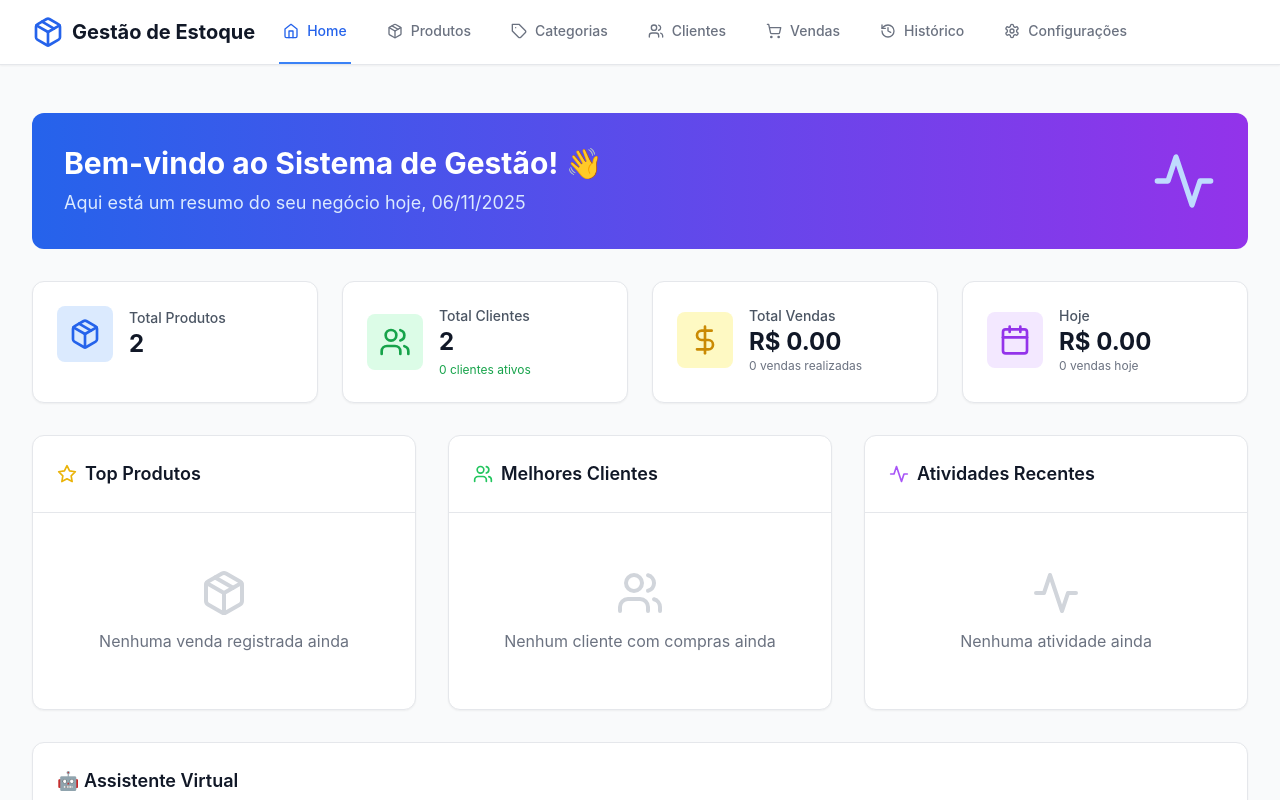
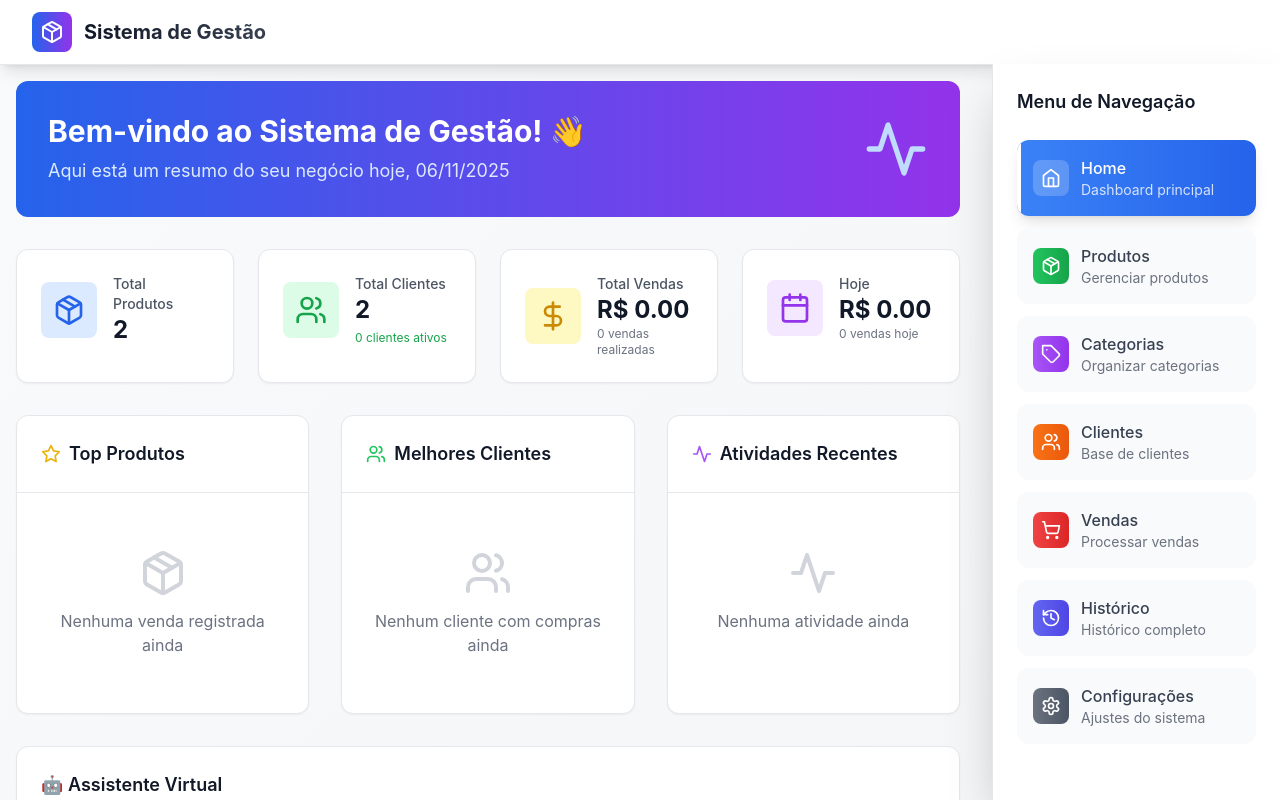
Before and after one commit to Andrakael/Alfa-Test, a React (Create React App) app in the folder Alfa-Test/: page / in a window 1280 px wide. Shown: the top 800 px of the page. Built offline with nearby package versions, Linux system fonts and the light colour scheme.

Commit message:
Style: Redesign layout with modern right sidebar menu

```diff
--- a/Alfa-Test/src/components/Layout.tsx
+++ b/Alfa-Test/src/components/Layout.tsx
@@ -1,5 +1,5 @@
 import React from 'react';
-import { Package, Users, History, Tag, ShoppingCart, Settings, Home } from 'lucide-react';
+import { Package, Users, History, Tag, ShoppingCart, Settings, Home, Menu, X } from 'lucide-react';
 
 interface LayoutProps {
   children: React.ReactNode;
@@ -8,57 +8,162 @@ interface LayoutProps {
 }
 
 export const Layout: React.FC<LayoutProps> = ({ children, activeTab, onTabChange }) => {
+  const [sidebarOpen, setSidebarOpen] = React.useState(false);
+
   const tabs = [
-    { id: 'home', label: 'Home', icon: Home },
-    { id: 'produtos', label: 'Produtos', icon: Package },
-    { id: 'categorias', label: 'Categorias', icon: Tag },
-    { id: 'clientes', label: 'Clientes', icon: Users },
-    { id: 'vendas', label: 'Vendas', icon: ShoppingCart },
-    { id: 'transacoes', label: 'Histórico', icon: History },
-    { id: 'configuracoes', label: 'Configurações', icon: Settings },
+    { id: 'home', label: 'Home', icon: Home, color: 'from-blue-500 to-blue-600' },
+    { id: 'produtos', label: 'Produtos', icon: Package, color: 'from-green-500 to-green-600' },
+    { id: 'categorias', label: 'Categorias', icon: Tag, color: 'from-purple-500 to-purple-600' },
+    { id: 'clientes', label: 'Clientes', icon: Users, color: 'from-orange-500 to-orange-600' },
+    { id: 'vendas', label: 'Vendas', icon: ShoppingCart, color: 'from-red-500 to-red-600' },
+    { id: 'transacoes', label: 'Histórico', icon: History, color: 'from-indigo-500 to-indigo-600' },
+    { id: 'configuracoes', label: 'Configurações', icon: Settings, color: 'from-gray-500 to-gray-600' },
   ];
 
   return (
-    <div className="min-h-screen bg-gray-50">
-      <nav className="bg-white shadow-sm border-b">
-        <div className="max-w-7xl mx-auto px-4 sm:px-6 lg:px-8">
-          <div className="flex justify-between h-16">
-            <div className="flex">
+    <div className="min-h-screen bg-gradient-to-br from-gray-50 to-gray-100">
+      {/* Header */}
+      <header className="bg-white shadow-lg border-b border-gray-200">
+        <div className="px-4 sm:px-6 lg:px-8">
+          <div className="flex justify-between items-center h-16">
+            <div className="flex items-center">
               <div className="flex-shrink-0 flex items-center">
-                <Package className="h-8 w-8 text-primary-600" />
-                <span className="ml-2 text-xl font-bold text-gray-900">
-                  Gestão de Estoque
+                <div className="bg-gradient-to-r from-blue-600 to-purple-600 p-2 rounded-lg">
+                  <Package className="h-6 w-6 text-white" />
+                </div>
+                <span className="ml-3 text-xl font-bold bg-gradient-to-r from-gray-900 to-gray-700 bg-clip-text text-transparent">
+                  Sistema de Gestão
                 </span>
               </div>
-              <div className="hidden sm:ml-6 sm:flex sm:space-x-8">
-                {tabs.map((tab) => {
+            </div>
+
+            {/* Mobile menu button */}
+            <button
+              onClick={() => setSidebarOpen(!sidebarOpen)}
+              className="md:hidden p-2 rounded-lg bg-gray-100 hover:bg-gray-200 transition-colors"
+            >
+              {sidebarOpen ? <X className="h-5 w-5" /> : <Menu className="h-5 w-5" />}
+            </button>
+          </div>
+        </div>
+      </header>
+
+      <div className="flex">
+        {/* Main Content */}
+        <main className="flex-1 p-4 md:pr-80">
+          <div className="max-w-6xl">
+            {children}
+          </div>
+        </main>
+
+        {/* Right Sidebar - Desktop */}
+        <aside className="hidden md:block fixed right-0 top-16 h-[calc(100vh-4rem)] w-72 bg-white shadow-2xl border-l border-gray-200 overflow-y-auto">
+          <div className="p-6">
+            <h2 className="text-lg font-semibold text-gray-900 mb-6">Menu de Navegação</h2>
+            <nav className="space-y-3">
+              {tabs.map((tab, index) => {
                 const Icon = tab.icon;
+                const isActive = activeTab === tab.id;
                 return (
                   <button
                     key={tab.id}
                     onClick={() => onTabChange(tab.id)}
-                      className={`${
-                        activeTab === tab.id
-                          ? 'border-primary-500 text-primary-600'
-                          : 'border-transparent text-gray-500 hover:text-gray-700 hover:border-gray-300'
-                      } whitespace-nowrap py-2 px-1 border-b-2 font-medium text-sm flex items-center space-x-2`}
+                    className={`w-full group relative overflow-hidden rounded-xl p-4 text-left transition-all duration-300 transform hover:scale-105 ${
+                      isActive
+                        ? 'bg-gradient-to-r ' + tab.color + ' text-white shadow-lg'
+                        : 'bg-gray-50 hover:bg-gray-100 text-gray-700 hover:text-gray-900'
+                    }`}
+                    style={{
+                      animationDelay: `${index * 100}ms`
+                    }}
                   >
-                      <Icon className="h-4 w-4" />
-                      <span>{tab.label}</span>
+                    <div className="flex items-center space-x-3">
+                      <div className={`p-2 rounded-lg ${
+                        isActive
+                          ? 'bg-white/20'
+                          : 'bg-gradient-to-r ' + tab.color + ' text-white'
+                      }`}>
+                        <Icon className="h-5 w-5" />
+                      </div>
+                      <div>
+                        <div className="font-medium">{tab.label}</div>
+                        <div className={`text-sm ${
+                          isActive ? 'text-white/80' : 'text-gray-500'
+                        }`}>
+                          {tab.id === 'home' && 'Dashboard principal'}
+                          {tab.id === 'produtos' && 'Gerenciar produtos'}
+                          {tab.id === 'categorias' && 'Organizar categorias'}
+                          {tab.id === 'clientes' && 'Base de clientes'}
+                          {tab.id === 'vendas' && 'Processar vendas'}
+                          {tab.id === 'transacoes' && 'Histórico completo'}
+                          {tab.id === 'configuracoes' && 'Ajustes do sistema'}
+                        </div>
+                      </div>
+                    </div>
+
+                    {/* Active indicator */}
+                    {isActive && (
+                      <div className="absolute left-0 top-0 bottom-0 w-1 bg-white rounded-r-full"></div>
+                    )}
                   </button>
                 );
               })}
+            </nav>
+          </div>
+        </aside>
+
+        {/* Mobile Sidebar */}
+        {sidebarOpen && (
+          <div className="md:hidden fixed inset-0 z-50 bg-black bg-opacity-50" onClick={() => setSidebarOpen(false)}>
+            <aside className="fixed right-0 top-0 h-full w-80 bg-white shadow-2xl transform transition-transform duration-300">
+              <div className="p-6">
+                <div className="flex justify-between items-center mb-6">
+                  <h2 className="text-lg font-semibold text-gray-900">Menu</h2>
+                  <button
+                    onClick={() => setSidebarOpen(false)}
+                    className="p-2 rounded-lg bg-gray-100 hover:bg-gray-200"
+                  >
+                    <X className="h-5 w-5" />
+                  </button>
+                </div>
+                <nav className="space-y-3">
+                  {tabs.map((tab, index) => {
+                    const Icon = tab.icon;
+                    const isActive = activeTab === tab.id;
+                    return (
+                      <button
+                        key={tab.id}
+                        onClick={() => {
+                          onTabChange(tab.id);
+                          setSidebarOpen(false);
+                        }}
+                        className={`w-full group relative overflow-hidden rounded-xl p-4 text-left transition-all duration-300 ${
+                          isActive
+                            ? 'bg-gradient-to-r ' + tab.color + ' text-white shadow-lg'
+                            : 'bg-gray-50 hover:bg-gray-100 text-gray-700'
+                        }`}
+                      >
+                        <div className="flex items-center space-x-3">
+                          <div className={`p-2 rounded-lg ${
+                            isActive
+                              ? 'bg-white/20'
+                              : 'bg-gradient-to-r ' + tab.color + ' text-white'
+                          }`}>
+                            <Icon className="h-5 w-5" />
+                          </div>
+                          <div>
+                            <div className="font-medium">{tab.label}</div>
                           </div>
                         </div>
+                      </button>
+                    );
+                  })}
+                </nav>
               </div>
+            </aside>
           </div>
-      </nav>
-
-      <main className="max-w-7xl mx-auto py-6 sm:px-6 lg:px-8">
-        <div className="px-4 py-6 sm:px-0">
-          {children}
+        )}
       </div>
-      </main>
     </div>
   );
 };
```
Lines whose indentation alone changed are shown as unchanged.
